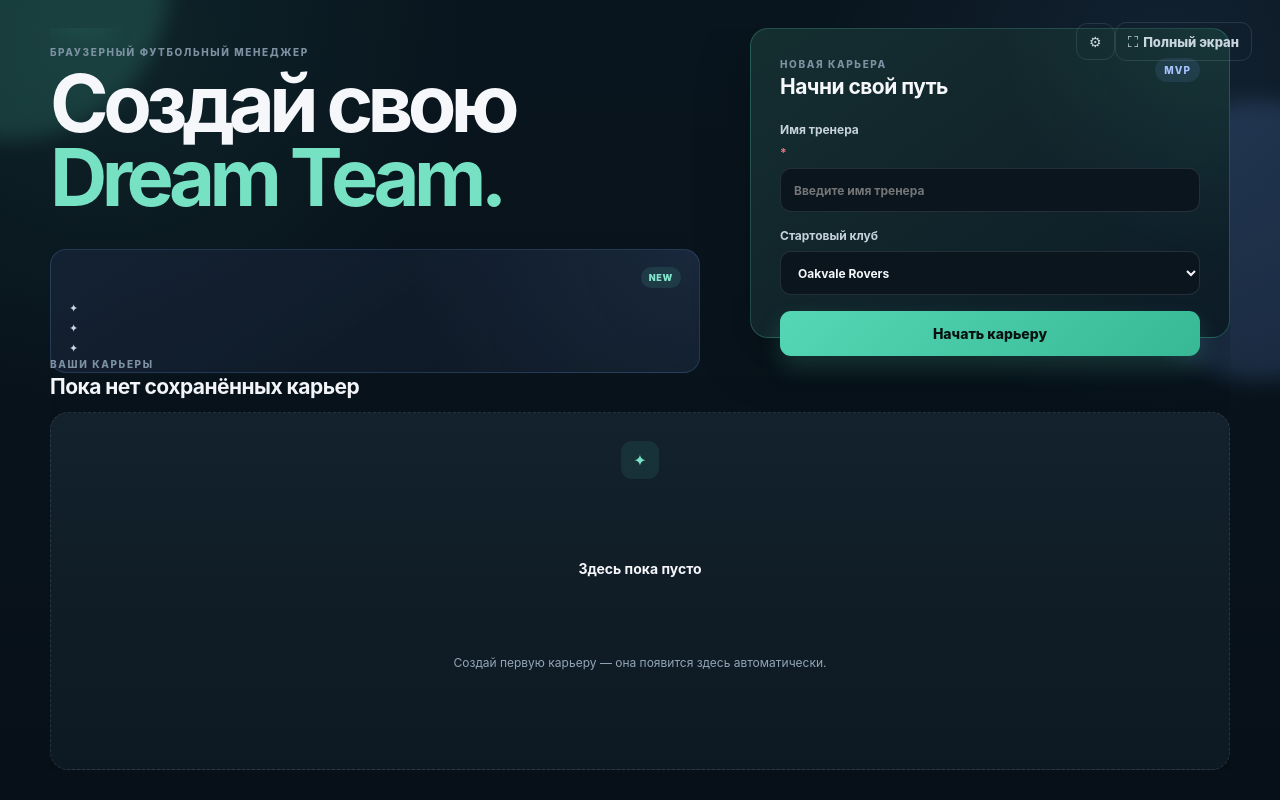
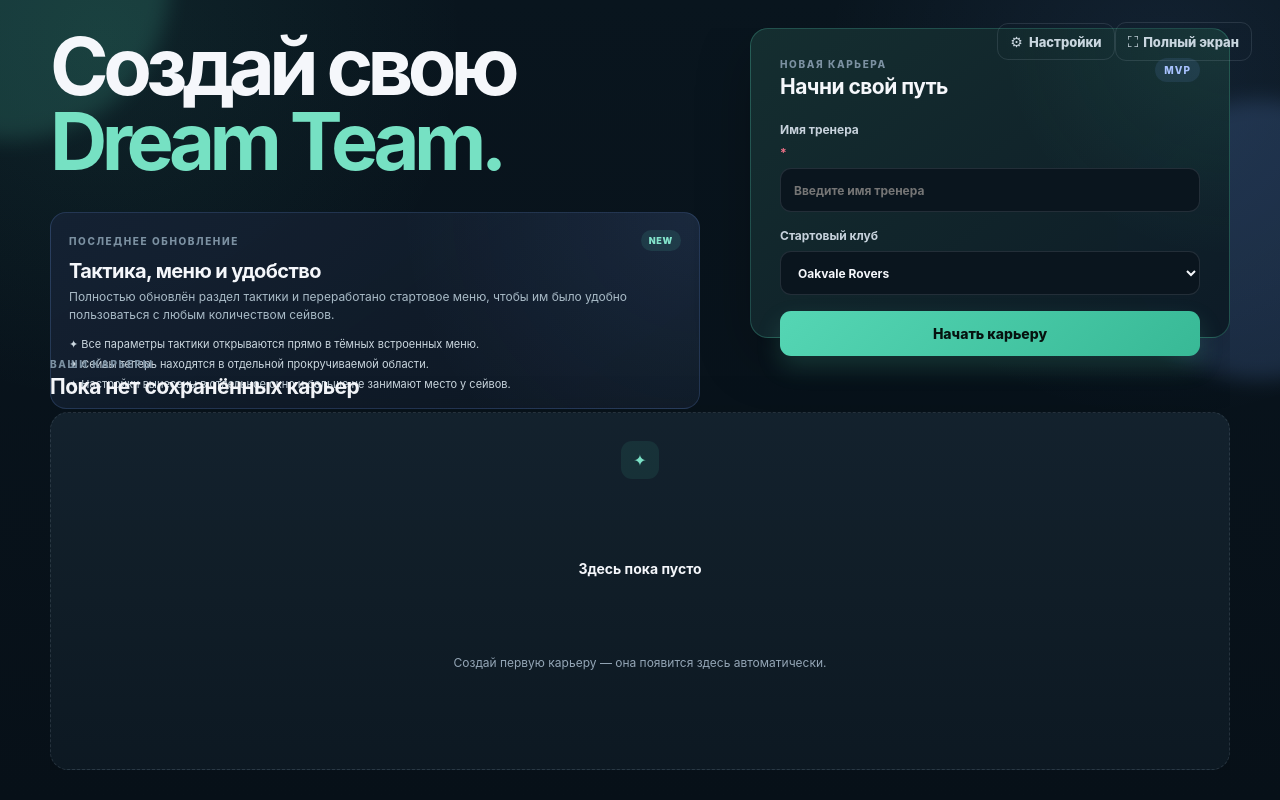
Before and after one commit to MatviiGIT/dream-team, a React (Vite) app: page / in a window 1280 px wide. Built offline with nearby package versions, Linux system fonts and the light colour scheme.

Commit message:
Update start menu copy

```diff
--- a/src/i18n/ru.ts
+++ b/src/i18n/ru.ts
@@ -19,10 +19,12 @@ export const ru = {
     eyebrow: 'БРАУЗЕРНЫЙ ФУТБОЛЬНЫЙ МЕНЕДЖЕР',
     titleLineOne: 'Создай свою ',
     titleLineTwo: 'Dream Team.',
-    description: 'Управляй клубом, меняй тактику, симулируй матчи и создавай собственную футбольную историю на протяжении сезонов.',
-    featureSimulation: 'Автоматическая симуляция матчей',
-    featureTactics: 'Тактика влияет на игру',
-    featureHistory: 'Несколько независимых карьер',
+    latestUpdate: 'ПОСЛЕДНЕЕ ОБНОВЛЕНИЕ',
+    updateTitle: 'Тактика, меню и удобство',
+    updateDescription: 'Полностью обновлён раздел тактики и переработано стартовое меню, чтобы им было удобно пользоваться с любым количеством сейвов.',
+    updateItemOne: 'Все параметры тактики открываются прямо в тёмных встроенных меню.',
+    updateItemTwo: 'Сейвы теперь находятся в отдельной прокручиваемой области.',
+    updateItemThree: 'Настройки вынесены в отдельное окно и больше не занимают место у сейвов.',
   },
   career: {
     newCareer: 'НОВАЯ КАРЬЕРА',
@@ -146,6 +148,7 @@ export const ru = {
     midnight: 'Глубокая ночь',
     light: 'Светлая',
     note: 'Настройки сохраняются в этом браузере и применяются сразу.',
+    openButton: 'Настройки',
   },
   positions: {
     gk: 'ВРТ',
```
